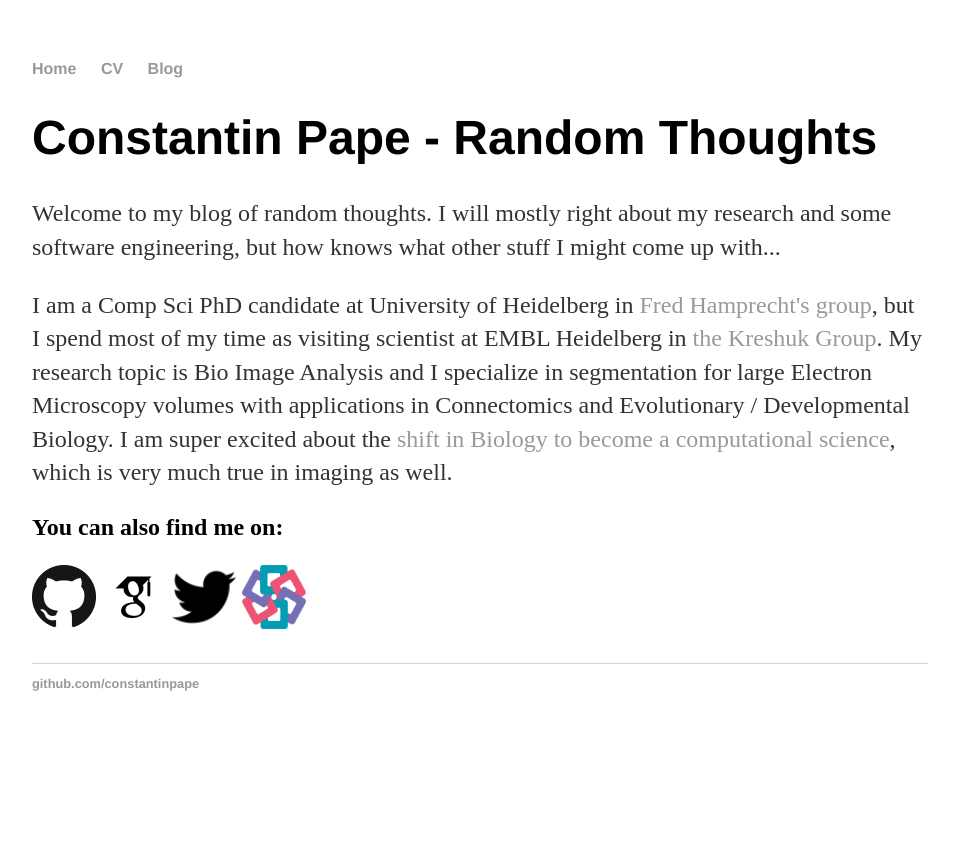
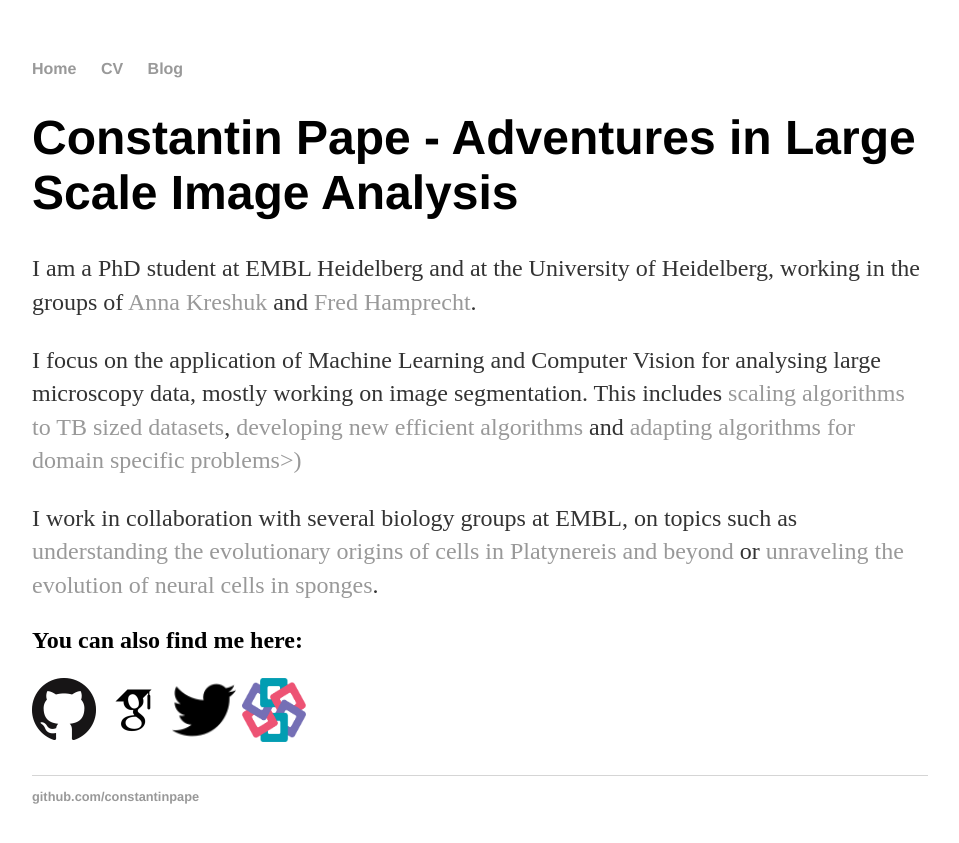
Before and after one commit to constantinpape/constantinpape.github.io, a Jekyll site: the page built from index.html, in a window 1280 px wide. Shown: the top 843 px of the page, without its empty margins (160-1119 px from the left). Built offline with Jekyll 4.4.1, drawn with Linux system fonts in a browser that asks for light colours.

Commit message:
Update start page

```diff
--- a/index.html
+++ b/index.html
@@ -1,17 +1,21 @@
 ---
 layout: default
-title: Constantin Pape - Random Thoughts
+title: Constantin Pape - Adventures in Large Scale Image Analysis
 ---
 <div class="blurb">
-	<h1>Constantin Pape - Random Thoughts</h1>
+	<h1>Constantin Pape - Adventures in Large Scale Image Analysis</h1>
 
-    <p> Welcome to my blog of random thoughts. I will mostly right about my research and some software engineering, but how knows what other stuff I might come up with...  </p>
+    <p> I am a PhD student at EMBL Heidelberg and at the University of Heidelberg, working in the groups of <a href="https://www.embl.de/research/units/cbb/kreshuk/index.html">Anna Kreshuk</a> and <a href="https://hci.iwr.uni-heidelberg.de/mip">Fred Hamprecht</a>. </p>
 
-    <p> I am a Comp Sci PhD candidate at University of Heidelberg in <a href="https://hci.iwr.uni-heidelberg.de/mip">Fred Hamprecht's group</a>, but I spend most of my time as visiting scientist at EMBL Heidelberg in <a href="https://www.embl.de/research/units/cbb/kreshuk/">the Kreshuk Group</a>.
-    My research topic is Bio Image Analysis and I specialize in segmentation for large Electron Microscopy volumes with applications in Connectomics and Evolutionary / Developmental Biology.
-    I am super excited about the <a href=https://mosaicscience.com/story/how-big-data-changing-science-algorithms-research-genomics/>shift in Biology to become a computational science</a>, which is very much true in imaging as well.</p>
+    <p> I focus on the application of Machine Learning and Computer Vision for analysing large microscopy data, mostly working on image segmentation.
+    This includes <a href="http://openaccess.thecvf.com/content_ICCV_2017_workshops/w1/html/Pape_Solving_Large_Multicut_ICCV_2017_paper.html"> scaling algorithms to TB sized datasets</a>,
+    <a href="http://openaccess.thecvf.com/content_ECCV_2018/html/Steffen_Wolf_The_Mutex_Watershed_ECCV_2018_paper.html">developing new efficient algorithms</a>
+    and <a href="https://www.frontiersin.org/articles/10.3389/fcomp.2019.00006/full">adapting algorithms for domain specific problems>)</a> </p>
 
-    <h2> You can also find me on: </h2>
+    <p> I work in collaboration with several biology groups at EMBL, on topics such as <a href="https://www.biorxiv.org/content/10.1101/2020.02.26.961037v1.abstract"> understanding the evolutionary origins of cells in Platynereis and beyond</a>
+    or <a href="https://www.biorxiv.org/content/10.1101/758276v1.abstract">unraveling the evolution of neural cells in sponges</a>. </p>
+
+    <h2> You can also find me here: </h2>
     <p>
     <a href="https://github.com/constantinpape"><img src="/images/logos/GitHub-Mark-64px.png" title="Github" alt="Github"></a>
     <a href="https://scholar.google.com/citations?user=idkzOIUAAAAJ&hl=en"><img src="/images/logos/googlescholar_256_black.png" style="width:64px; height:64px" title="Google Scholar" alt="Google Scholar"></a>
```
